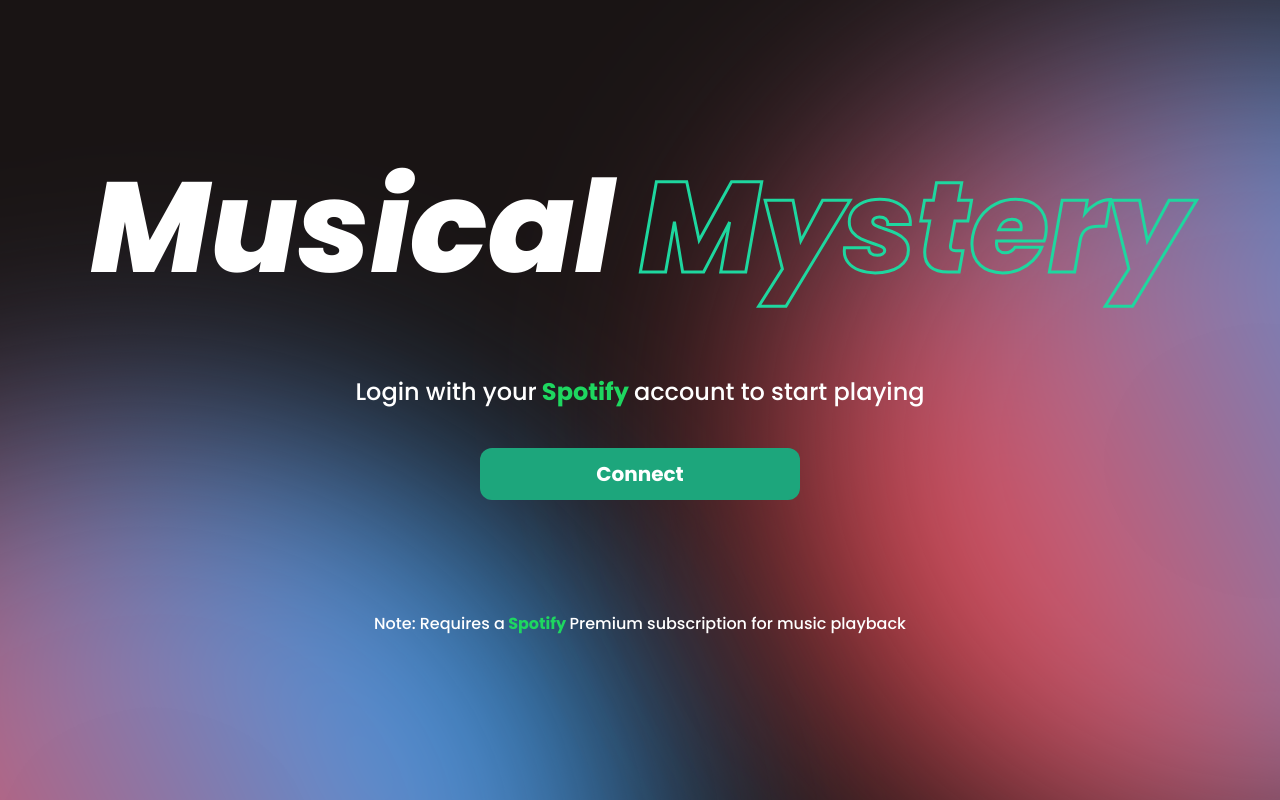
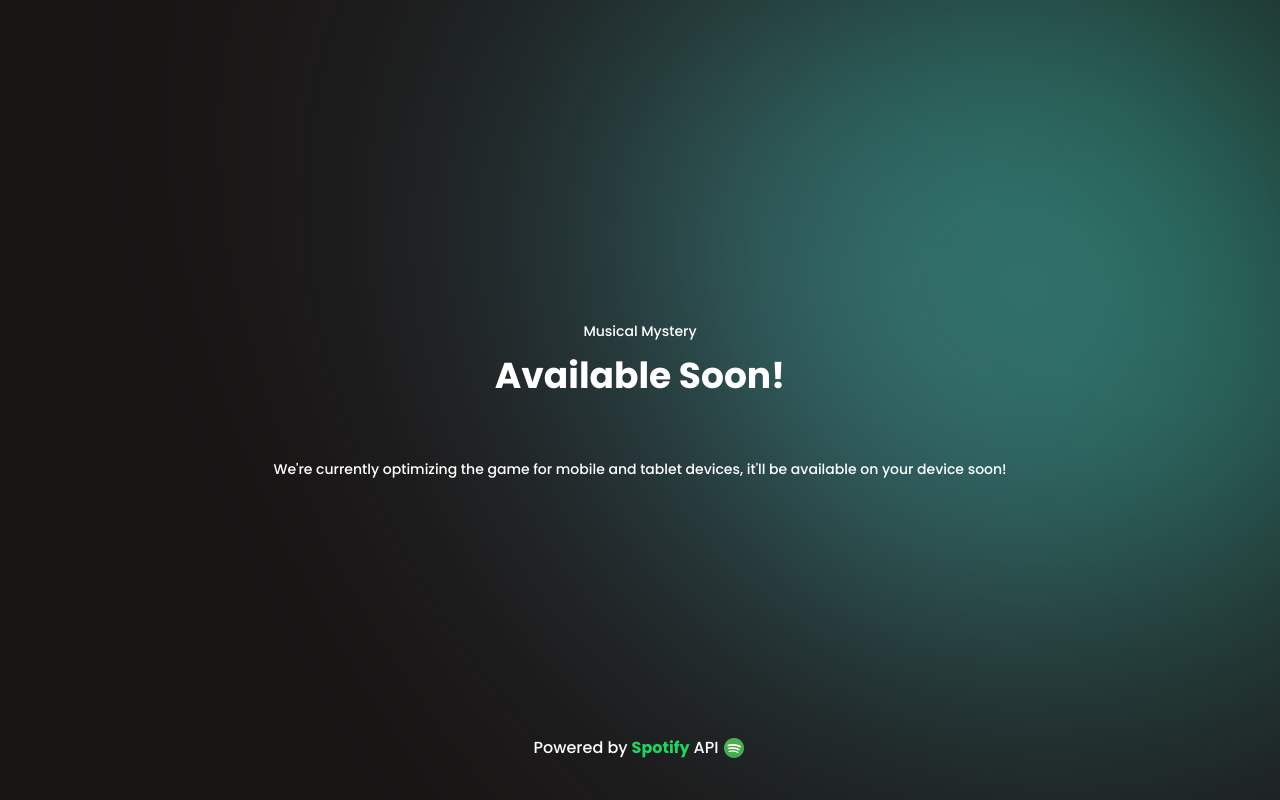
Before and after one commit to Vansitha/musical-mystery-v2, a React (Vite) app: page / in a window 1280 px wide. Built offline with nearby package versions, Linux system fonts and the light colour scheme; no server answers.

Commit message:
Add overlay screen

```diff
--- a/src/App.jsx
+++ b/src/App.jsx
@@ -8,11 +8,13 @@
 import GameScreen from "./pages/GameScreen";
 import PrivateRoutes from "./PrivateRoutes";
 import ErrorPage from "./pages/ErrorPage";
+import TempOverlayWrapper from "./pages/TempOverlayWrapper";
 
 function App() {
   return (
     <div className='font-body text-white font-medium'>
       <Routes>
+        <Route element={<TempOverlayWrapper />}>
           <Route path='/' element={<Login />} />
           <Route element={<PrivateRoutes />}>
             <Route path='/main-menu' element={<MainMenu />} />
@@ -23,6 +25,7 @@
             <Route path='/game-over' element={<GameOver />} />
           </Route>
           <Route path='*' element={<ErrorPage />} />
+        </Route>
       </Routes>
     </div>
   );
--- a/src/components/BlobEffects.jsx
+++ b/src/components/BlobEffects.jsx
@@ -15,7 +15,7 @@
       }}
       transition={{ repeat: Infinity, duration: 30, ease: "linear" }} // Adjust duration for a full rotation
       style={circleStyles[style] || styleRedBlue}
-      className={`rounded-full bg-jade fixed -z-10 ${position}`}
+      className={`rounded-full fixed -z-10 ${position}`}
     />
   );
 }
--- a/src/pages/Login.jsx
+++ b/src/pages/Login.jsx
@@ -46,10 +46,10 @@
 
   return (
     <div className='container mx-auto h-screen flex flex-col items-center justify-center'>
-      <h1 className='text-9xl mb-11 font-extrabold italic'>
+      <h1 className='text-4xl md:text-9xl mb-11 font-extrabold italic'>
         Musical <span style={customStrokeStyle.outlineText}>Mystery</span>
       </h1>
-      <h2 className='mt-10 text-2xl'>
+      <h2 className='text-center text-sm md:mt-10 md:text-2xl'>
         {isLoggedIn ? (
           <>
             Ready to rock! Your
@@ -65,11 +65,11 @@
         )}
       </h2>
       <Button
-        styles='mt-10 w-80'
+        styles='mt-5 md:mt-10 md:w-80'
         text={isLoggedIn ? "Game Menu" : "Connect"}
         callback={isLoggedIn ? goToMainMenuHandler : loginHandler}
       />
-      <p className='mt-28 text'>
+      <p className='absolute bottom-0 text-xs mb-5 px-10 text-center'>
         Note: Requires a
         <span className='font-bold text-light-green'> Spotify </span> Premium
         subscription for music playback
--- /dev/null
+++ b/src/pages/TempOverlayWrapper.jsx
@@ -0,0 +1,44 @@
+import { useEffect } from "react";
+import { useState } from "react";
+import { Outlet } from "react-router-dom";
+import { BlobEffect } from "../components/BlobEffects";
+import Footer from "../components/Footer";
+
+export default function TempOverlayWrapper() {
+  const [isSmallScreen, setIsSmallScreen] = useState(false);
+
+  useEffect(() => {
+    const handleResize = () => {
+      setIsSmallScreen(window.innerWidth < 1300);
+    };
+    handleResize();
+
+    window.addEventListener("resize", handleResize);
+
+    return () => {
+      window.removeEventListener("resize", handleResize);
+    };
+  }, []);
+
+  return <>{isSmallScreen ? <Overlay /> : <Outlet />}</>;
+}
+
+function Overlay() {
+  return (
+    <div className='container mx-auto text-center flex flex-col h-screen justify-center items-center font-body text-white'>
+      <p className='text-sm mb-2'>Musical Mystery</p>
+      <h1 className='mb-14 font-bold text-4xl leading-normal'>
+        Available Soon!
+      </h1>
+      <p className='mx-5 md:w-76 font-medium text-sm'>
+        We&apos;re currently optimizing the game for mobile and tablet devices,
+        it&apos;ll be available on your device soon!
+      </p>
+      <p className='text-4xl'></p>
+      <BlobEffect position='top-0 left-1/2' style='style-1' />
+      <div className='absolute bottom-0 mb-10'>
+        <Footer />
+      </div>
+    </div>
+  );
+}
```
Lines whose indentation alone changed are shown as unchanged.
